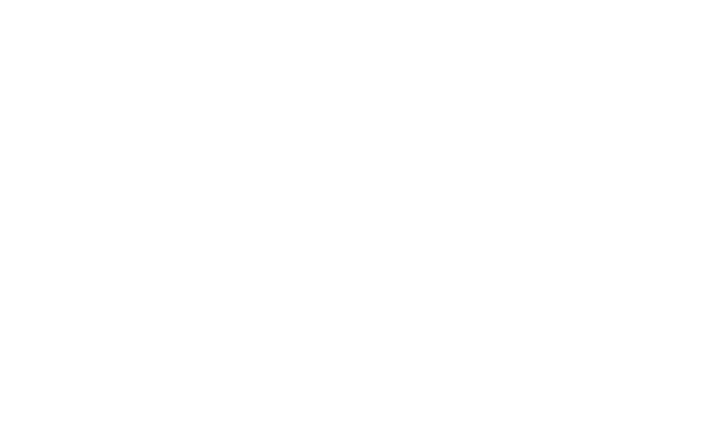
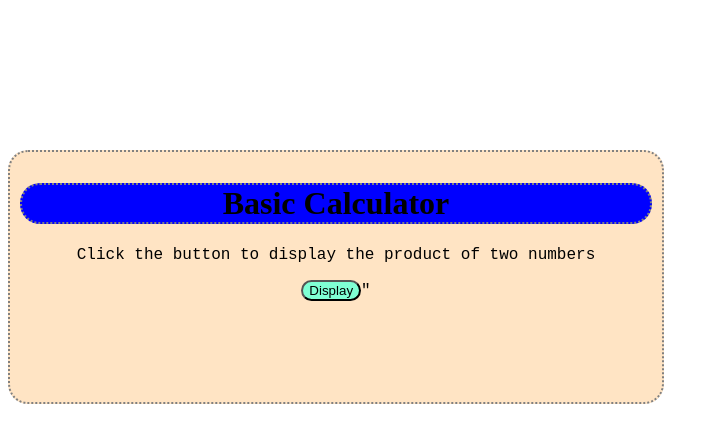
Before and after one commit to Kenzo1222/LP_ICTEMERALD_Q3PA2_CUTAMORA_KENZOS, a plain HTML site: page index.html in a window 1280 px wide. Shown: the whole page, without its empty margins (0-719 px from the left). Drawn offline with nearby package versions, Linux system fonts and the light colour scheme.

Commit message:
Add Bootstrap and basic calculator functionality

```diff
--- a/index.html
+++ b/index.html
@@ -3,9 +3,102 @@
     <head>
         <meta charset="UTF-8">
         <meta name="viewport" content="width=device-width, initial-scale=1.0">
+
+        <!--Bootstrap CDN Link-->
+        <link href="https://cdn.jsdelivr.net/npm/bootstrap@5.3.3/dist/css/boostrap.min.css"rel="stylesheet">
+        <script src="https://cdn.jsdelivr.net/npm/bootstrap@5.3.3/dist/js/bootstrap.bundle.min.js"></script>
+
+
         <title>Practice Activity 2</title>
+        <style>
+                .container {
+
+              height: 230px;
+              max-width: 50%;
+              background-color: bisque;
+              text-align: center;
+              font-family: 'Courier New', Courier, monospace;
+              border-radius: 20px;
+              padding: 10px;
+              margin-top: 150px;
+              border: 2px dotted gray;
+
+
+
+
+
+                }
+
+                h1{
+
+              border: 2px dotted gray;
+              background-color: blue;
+              border-radius: 20px;
+              font-family: 'Times New Roman', Times, serif;
+
+
+
+
+                }
+
+             #display {
+
+              font-family: 'Franklin Gothic Medium', 'Arial Narrow', Arial, sans-serif;
+              font-size: 50px;
+
+             }
+
+
+              button {
+             background-color: aquamarine;
+             border-radius: 20px;
+
+              }
+
+
+
+
+
+
+
+
+
+
+
+        </style>
     </head>
     <body>
 
+        <div class="container">
+       <h1> Basic Calculator </h1>
+       <p id="paral">Click the button to display the product of two numbers</p>
+
+       <script>
+     let a = 5;
+     let b = 9.5;
+     let prod = a * b;
+
+
+
+
+       </script>
+
+       <button type="button" onclick="document.getElementById('display'). innerHTML = '<kbd>' + prod + '</kbd>' ">Display</button>"
+
+       <br><br><br>
+
+     <p id="display"></p>
+
+
+
+
+
+
+
+
+
+
+        </div>
+
     </body>
     </html>
```
